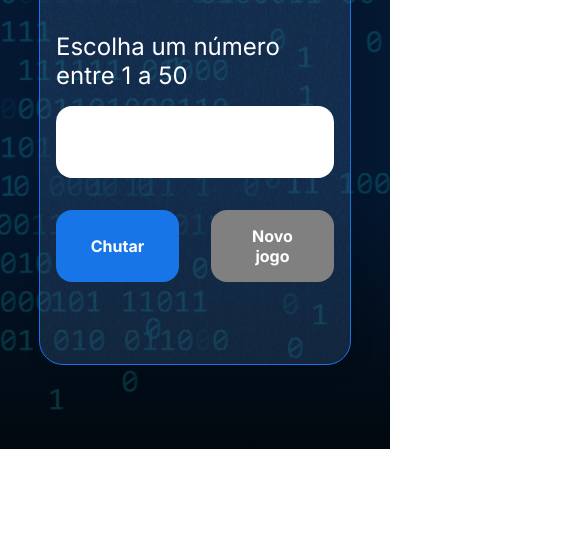
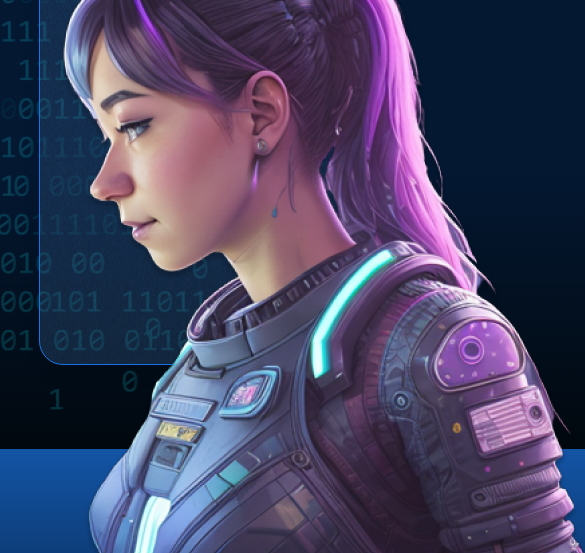
Before and after one commit to Ausiane/N-mero-Secreto-Alura-Oracle, a plain HTML site: page index.html in a window 390 px wide. Shown: the part 395-948 px from the top of the page, 585 px wide, since content can reach past the window. Before the commit the page ends 844 px from the top, so only its background shows below. Drawn offline with Linux system fonts and the light colour scheme; files whose address does not match are found by name.

Commit message:
Atualizando index e style para incluir foto AI

```diff
--- a/index.html
+++ b/index.html
@@ -27,7 +27,8 @@
                     <button onclick="reiniciarJogo()" id="reiniciar" class="container__botao" disabled>Novo jogo</button>
                 </div>
             </div>
-            <img src="./img/ia.png" alt="Uma pessoa olhando para a esquerda" class="container__imagem-pessoa" />
+            <img src="./img/ia.png" alt="Uma pessoa olhando para a esquerda" class="container__imagem-pessoa" display="block" />
+
         </div>
     </div>
 
--- a/style.css
+++ b/style.css
@@ -12,7 +12,6 @@ body {
     align-items: center;
     justify-content: center;
 }
-
 
 body::before {
     background-image: url("img/code.png");
@@ -39,7 +38,6 @@ body::before {
     background-size: 100% 100%;
     position: relative;
 }
-
 
 .container__conteudo {
     display: flex;
@@ -111,29 +109,22 @@ button:disabled {
 }
 
 @media screen and (max-width: 1250px) {
-
     h1 {
         font-size: 50px;
     }
-
     .container__botao {
         font-size: 16px;
     }
-
-
     .texto__paragrafo {
         font-size: 24px;
     }
-
     .container__imagem-pessoa {
-        display: none;
+        display: block
     }
-
     .container__conteudo {
         display: block;
         position: inherit;
     }
-
     .container__informacoes {
         padding: 1rem
     }
```
